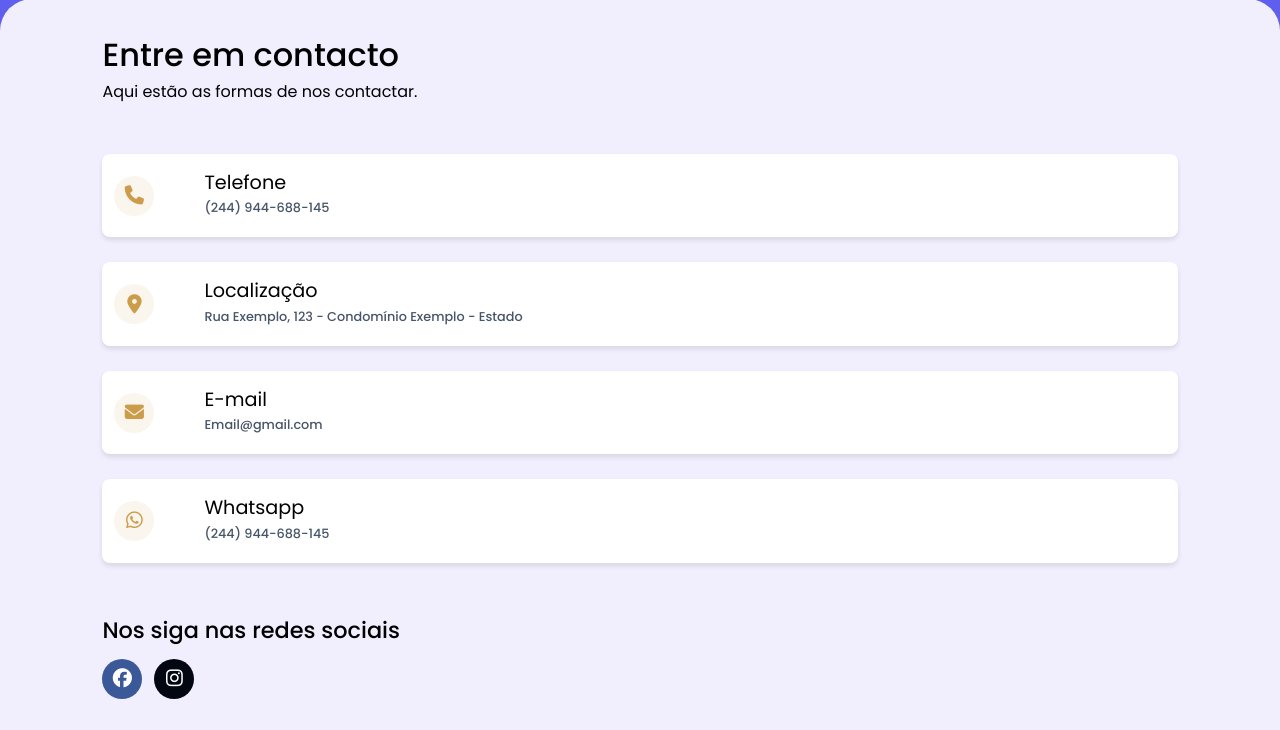
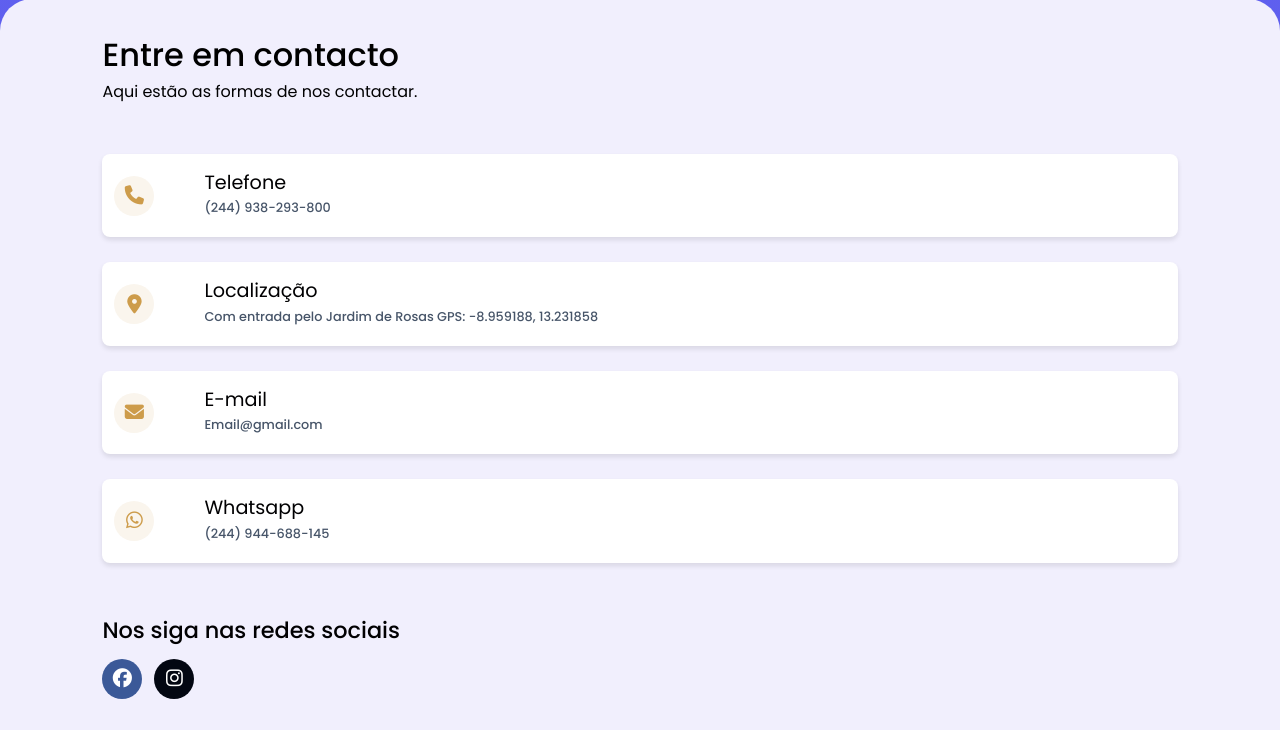
Before and after one commit to alexxsakawany/GBM-Educacion, a Flask app: page /contactos in a window 1280 px wide. Shown: the part 312-1042 px from the top of the page. Run offline with Flask 3, Linux system fonts and the light colour scheme.

Commit message:
alteração de ctts

```diff
--- a/templates/contactos.html
+++ b/templates/contactos.html
@@ -88,7 +88,7 @@
 
             <div id="cards_container">
                 <a
-                    href="tel:+244944688145"
+                    href="tel:+244938293800"
                     target="_blank"
                     class="contact-card phone"
                  >
@@ -101,7 +101,7 @@
                             Telefone
                         </p>
                         <span>
-                            (244) 944-688-145
+                         (244) 938-293-800
                         </span>
                     </div>
                 </a>
@@ -120,13 +120,14 @@
                             Localização
                         </p>
                         <span>
-                            Rua Exemplo, 123 - Condomínio Exemplo - Estado
+                            Com entrada pelo Jardim de Rosas
+                            GPS:  -8.959188, 13.231858
                         </span>
                     </div>
                 </a>
 
                 <a
-                    href="mailto:Email@gmail.com"
+                    href="secretaria.ipocet@ipocet.com"
                     target="_blank"
                     class="contact-card email"
                  >
@@ -145,7 +146,7 @@
                 </a>
 
                 <a
-                    href="https://api.whatsapp.com/send?phone=244944688145"
+                    href="https://api.whatsapp.com/send?phone=244938293800"
                     target="_blank"
                     class="contact-card whatsapp"
                  >
```
